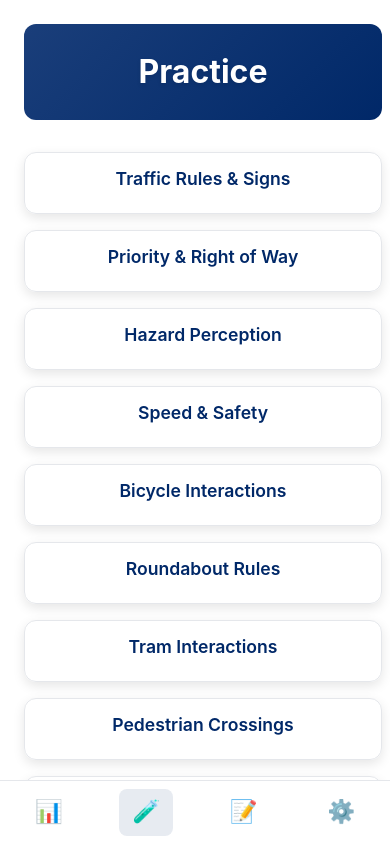
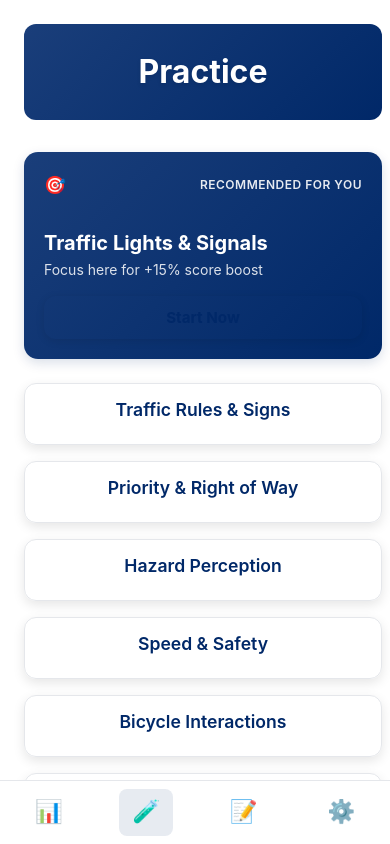
Before and after one commit to fullcircleAI/cbr-ai-coach, a React (Create React App) app: page /tests in a window 390 px wide. Built offline with nearby package versions, Linux system fonts and the light colour scheme.

Commit message:
Add recommendation banner to Practice page - full synchronization

```diff
--- a/src/components/PracticeTest.tsx
+++ b/src/components/PracticeTest.tsx
@@ -183,33 +183,14 @@ export const PracticeTest: React.FC = () => {
   };
 
   const getNextTest = () => {
-    const allTests = [
-      { id: 'traffic-lights-signals', name: 'Traffic Lights & Signals' },
-      { id: 'priority-rules', name: 'Priority & Right of Way' },
-      { id: 'hazard-perception', name: 'Hazard Perception' },
-      { id: 'speed-safety', name: 'Speed & Safety' },
-      { id: 'bicycle-interactions', name: 'Bicycle Interactions' },
-      { id: 'roundabout-rules', name: 'Roundabout Rules' },
-      { id: 'tram-interactions', name: 'Tram Interactions' },
-      { id: 'pedestrian-crossings', name: 'Pedestrian Crossings' },
-      { id: 'construction-zones', name: 'Construction Zones' },
-      { id: 'weather-conditions', name: 'Weather Conditions' },
-      { id: 'road-signs', name: 'Road Signs' },
-      { id: 'motorway-rules', name: 'Motorway Rules' },
-      { id: 'vehicle-knowledge', name: 'Vehicle Knowledge' },
-      { id: 'parking-rules', name: 'Parking Rules' },
-      { id: 'environmental', name: 'Environmental Zones' },
-      { id: 'technology-safety', name: 'Technology & Safety' },
-      { id: 'alcohol-drugs', name: 'Alcohol & Drugs' },
-      { id: 'fatigue-rest', name: 'Fatigue & Rest' },
-      { id: 'emergency-procedures', name: 'Emergency Procedures' },
-      { id: 'insight-practice', name: 'Insight Practice' },
-      { id: 'traffic-rules-signs', name: 'Traffic Rules & Signs' },
-    ];
+    // Return recommended test (synchronized with dashboard and practice page)
+    // If user just completed the recommended test, suggest next logical test
+    if (testId === 'traffic-lights-signals') {
+      return { id: 'priority-rules', name: 'Priority & Right of Way' };
+    }
 
-    const currentIndex = allTests.findIndex(test => test.id === testId);
-    const nextIndex = (currentIndex + 1) % allTests.length;
-    return allTests[nextIndex];
+    // Default recommendation (same as dashboard)
+    return { id: 'traffic-lights-signals', name: 'Traffic Lights & Signals' };
   };
 
   if (questions.length === 0) {
--- a/src/components/TestsPage.css
+++ b/src/components/TestsPage.css
@@ -232,3 +232,114 @@ body .tests-page,
     font-size: 1.1rem;
   }
 }
+
+/* Recommendation Banner - Native iOS/Android Style */
+.recommendation-banner {
+  background: linear-gradient(135deg, #1A3E7A 0%, #002868 100%);
+  border-radius: 16px;
+  padding: 1.5rem;
+  margin-bottom: 2rem;
+  box-shadow: 0 4px 12px rgba(0, 40, 104, 0.15);
+  display: flex;
+  flex-direction: column;
+  gap: 1rem;
+  transition: transform 0.2s ease, box-shadow 0.2s ease;
+}
+
+.recommendation-banner:active {
+  transform: scale(0.98);
+}
+
+.recommendation-header {
+  display: flex;
+  align-items: center;
+  gap: 0.5rem;
+}
+
+.recommendation-icon {
+  font-size: 1.25rem;
+}
+
+.recommendation-title {
+  color: rgba(255, 255, 255, 0.9);
+  font-size: 0.85rem;
+  font-weight: 600;
+  text-transform: uppercase;
+  letter-spacing: 0.5px;
+}
+
+.recommendation-content {
+  display: flex;
+  flex-direction: column;
+  gap: 0.25rem;
+}
+
+.recommendation-test-name {
+  color: #ffffff;
+  font-size: 1.5rem;
+  font-weight: 700;
+  margin: 0;
+  line-height: 1.3;
+}
+
+.recommendation-reason {
+  color: rgba(255, 255, 255, 0.85);
+  font-size: 0.95rem;
+  margin: 0;
+  line-height: 1.4;
+}
+
+.recommendation-start-btn {
+  background: #ffffff;
+  color: #002868;
+  border: none;
+  border-radius: 12px;
+  padding: 0.875rem 1.5rem;
+  font-size: 1rem;
+  font-weight: 700;
+  cursor: pointer;
+  transition: all 0.2s ease;
+  box-shadow: 0 2px 8px rgba(0, 0, 0, 0.1);
+  align-self: stretch;
+  text-align: center;
+}
+
+.recommendation-start-btn:hover {
+  background: #f0f4f8;
+  transform: translateY(-2px);
+  box-shadow: 0 4px 12px rgba(0, 0, 0, 0.15);
+}
+
+.recommendation-start-btn:active {
+  transform: scale(0.98) translateY(0);
+}
+
+/* Mobile - Compact recommendation banner */
+@media (max-width: 768px) {
+  .recommendation-banner {
+    padding: 1.25rem;
+    margin-bottom: 1.5rem;
+    border-radius: 14px;
+  }
+
+  .recommendation-icon {
+    font-size: 1.1rem;
+  }
+
+  .recommendation-title {
+    font-size: 0.75rem;
+  }
+
+  .recommendation-test-name {
+    font-size: 1.25rem;
+  }
+
+  .recommendation-reason {
+    font-size: 0.875rem;
+  }
+
+  .recommendation-start-btn {
+    padding: 0.75rem 1.25rem;
+    font-size: 0.95rem;
+  }
+}
--- a/src/components/TestsPage.tsx
+++ b/src/components/TestsPage.tsx
@@ -15,6 +15,13 @@ interface PracticeTest {
 
 export const TestsPage: React.FC = () => {
   const navigate = useNavigate();
+
+  // Get the recommended test (synchronized with dashboard)
+  const recommendedTest = {
+    id: 'traffic-lights-signals',
+    name: 'Traffic Lights & Signals',
+    reason: 'Focus here for +15% score boost'
+  };
 
   const practiceTests: PracticeTest[] = [
     {
@@ -227,6 +234,24 @@ export const TestsPage: React.FC = () => {
           </div>
 
           <div className="tests-content">
+            {/* Recommendation Banner - iOS/Android Style */}
+            <div className="recommendation-banner">
+              <div className="recommendation-header">
+                <span className="recommendation-icon">🎯</span>
+                <span className="recommendation-title">Recommended for You</span>
+              </div>
+              <div className="recommendation-content">
+                <h3 className="recommendation-test-name">{recommendedTest.name}</h3>
+                <p className="recommendation-reason">{recommendedTest.reason}</p>
+              </div>
+              <button
+                className="recommendation-start-btn"
+                onClick={() => handleTestClick(recommendedTest.id)}
+              >
+                Start Now
+              </button>
+            </div>
+
             {/* Tests Grid */}
             <div className="tests-grid">
               {practiceTests.map((test) => (
```
